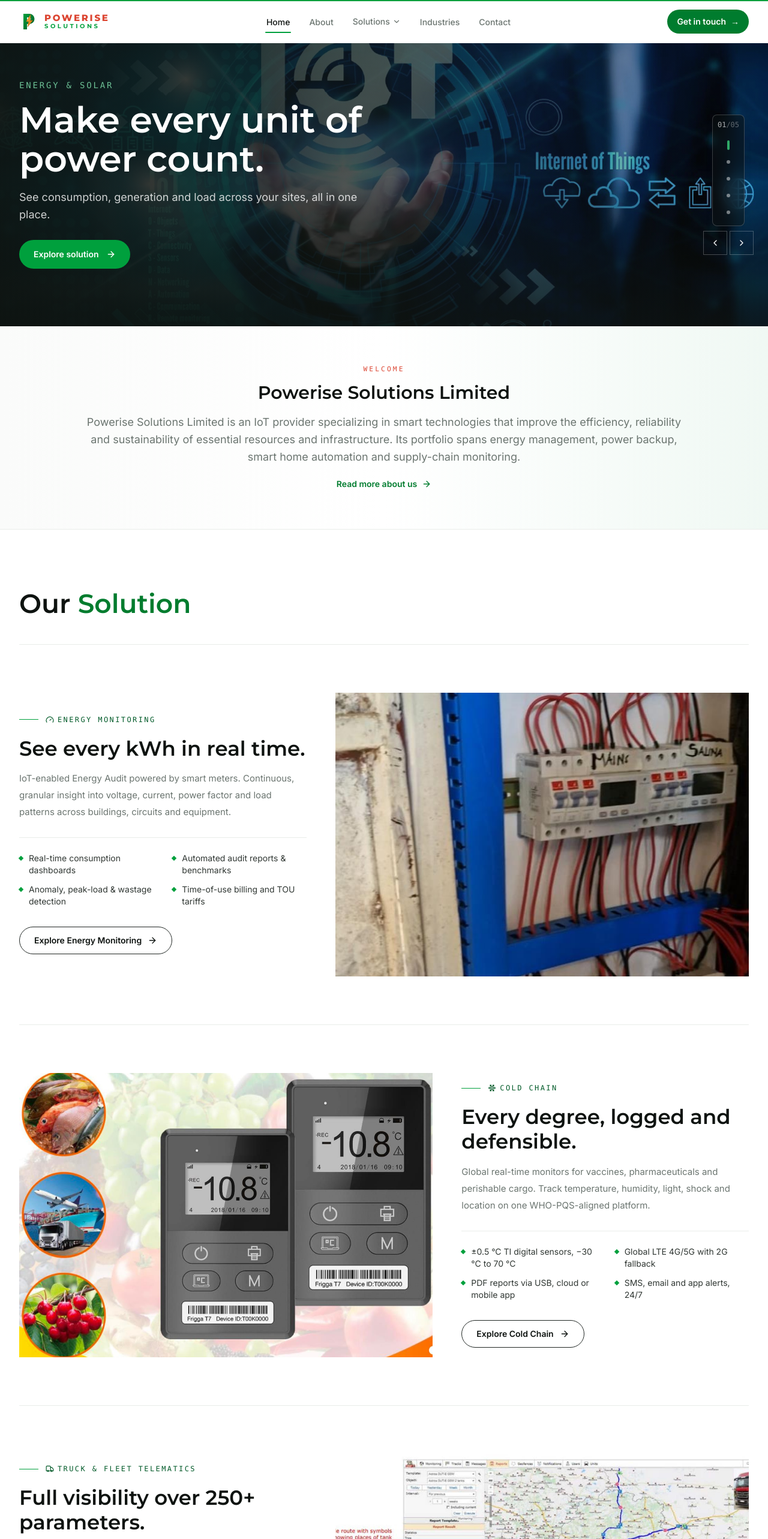
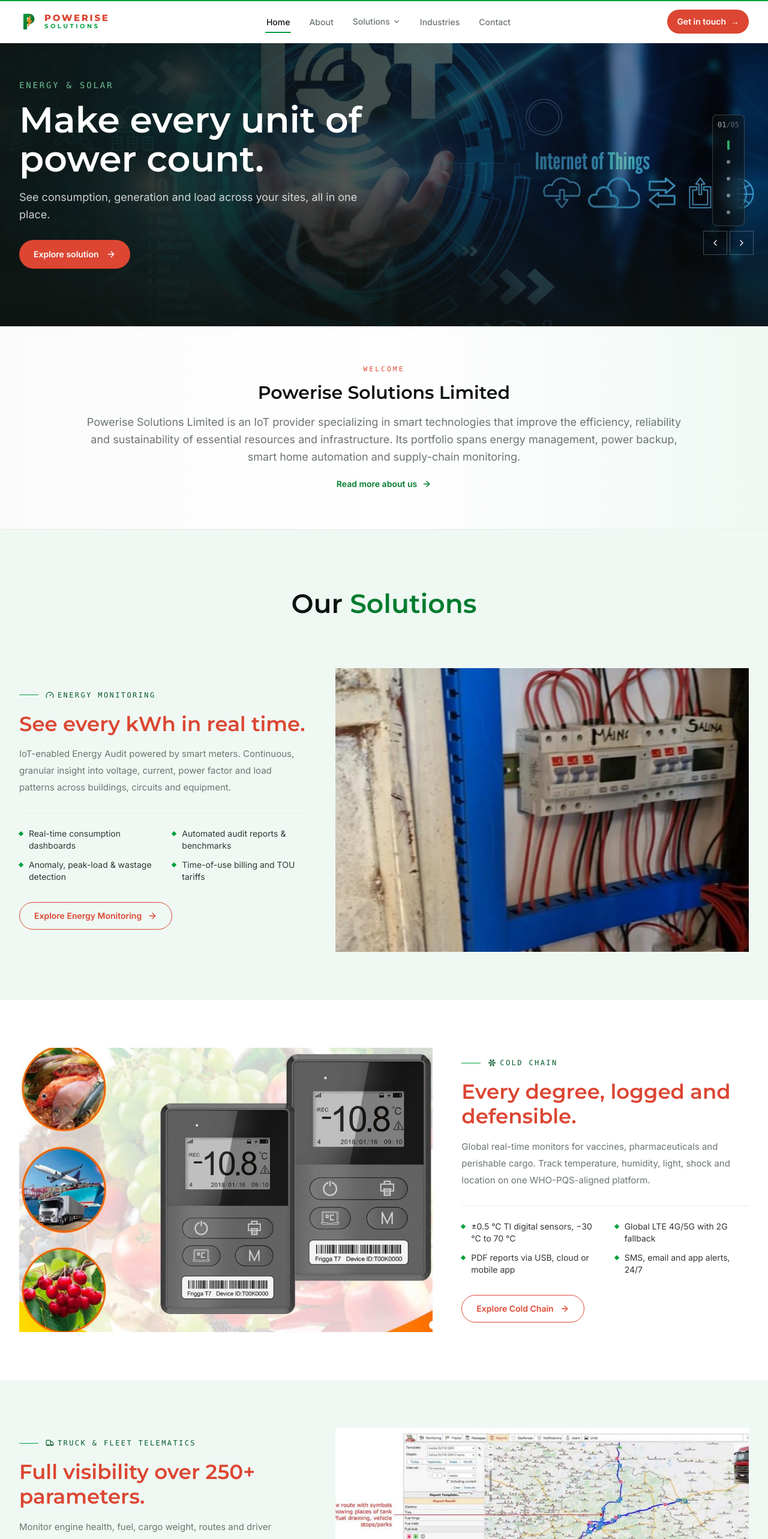
Before and after one commit to dfrey3820/powerise, a Next.js app: page / in a window 1280 px wide. Shown: the top 2566 px of the page at 60% size. Built offline with nearby package versions, Linux system fonts and the light colour scheme.

Commit message:
Brand-red accents: alternating solution bands, red titles and CTAs in hero, navbar and divisions

```diff
--- a/src/components/Hero.tsx
+++ b/src/components/Hero.tsx
@@ -126,7 +126,7 @@
             <div className="mt-7">
               <Link
                 href={active.href}
-                className="inline-flex min-h-12 items-center gap-3 rounded-full bg-brand-500 px-6 text-sm font-semibold text-white transition-colors hover:bg-brand-600"
+                className="inline-flex min-h-12 items-center gap-3 rounded-full bg-brand-red px-6 text-sm font-semibold text-white transition-colors hover:bg-brand-red/85"
               >
                 Explore solution
                 <ArrowRight className="h-4 w-4" />
--- a/src/components/Navbar.tsx
+++ b/src/components/Navbar.tsx
@@ -171,7 +171,7 @@
           <div className="hidden lg:block">
             <Link
               href="/contact"
-              className="inline-flex items-center gap-2 rounded-full bg-brand-600 px-4 py-2.5 text-sm font-semibold text-white transition-colors hover:bg-brand-700"
+              className="inline-flex items-center gap-2 rounded-full bg-brand-red px-4 py-2.5 text-sm font-semibold text-white transition-colors hover:bg-brand-red/85"
             >
               Get in touch
               <span aria-hidden>→</span>
@@ -271,7 +271,7 @@
               </ul>
               <Link
                 href="/contact"
-                className="mt-3 flex items-center justify-center rounded-full bg-brand-600 px-4 py-2.5 text-sm font-semibold text-white hover:bg-brand-700"
+                className="mt-3 flex items-center justify-center rounded-full bg-brand-red px-4 py-2.5 text-sm font-semibold text-white hover:bg-brand-red/85"
               >
                 Get in touch →
               </Link>
--- a/src/components/Pillars.tsx
+++ b/src/components/Pillars.tsx
@@ -31,28 +31,28 @@
 
 export function Pillars() {
   return (
-    <section id="divisions" className="relative py-16 md:py-24">
-      <div className="container-x">
+    <section id="divisions" className="relative">
       {/* Section header */}
-        <div className="border-b border-ink-300 pb-10">
+      <div className="bg-brand-50/60 pt-16 text-center md:pt-24">
         <h2 className="font-display text-3xl font-semibold leading-tight text-fog-100 sm:text-4xl md:text-[2.75rem]">
-            Our <span className="text-brand-600">Solution</span>
+          Our <span className="text-brand-600">Solutions</span>
         </h2>
       </div>
 
-        {/* Division chapters */}
-        <div>
+      {/* Division chapters, alternating full-width bands */}
       {pillars.map((p, i) => {
         const Icon = icons[p.icon as keyof typeof icons] ?? Gauge;
         const imageLeft = i % 2 === 1;
 
         return (
+          <div
+            key={p.slug}
+            className={i % 2 === 0 ? "bg-brand-50/60" : "bg-ink-50"}
+          >
+            <div className="container-x">
               <article
-                key={p.slug}
                 id={p.slug}
-                className={`grid scroll-mt-28 gap-10 py-14 md:grid-cols-12 md:gap-x-12 md:py-20 ${
-                  i > 0 ? "border-t border-ink-300" : ""
-                }`}
+                className="grid scroll-mt-28 gap-10 py-14 md:grid-cols-12 md:gap-x-12 md:py-20"
               >
                 {/* Copy */}
                 <div
@@ -68,7 +68,7 @@
                     </span>
                   </div>
 
-                  <h3 className="mt-5 font-display text-2xl font-semibold leading-snug text-fog-100 sm:text-3xl md:text-[2.125rem] md:leading-[1.2]">
+                  <h3 className="mt-5 font-display text-2xl font-semibold leading-snug text-brand-red sm:text-3xl md:text-[2.125rem] md:leading-[1.2]">
                     {p.tagline}
                   </h3>
 
@@ -94,7 +94,7 @@
                   <div className="mt-8">
                     <Link
                       href={`/services/${p.slug}`}
-                      className="group inline-flex items-center gap-2.5 rounded-full border border-ink-900 px-6 py-3 text-sm font-semibold text-fog-100 transition-colors hover:border-brand-600 hover:bg-brand-600 hover:text-white"
+                      className="group inline-flex items-center gap-2.5 rounded-full border border-brand-red px-6 py-3 text-sm font-semibold text-brand-red transition-colors hover:bg-brand-red hover:text-white"
                     >
                       Explore {p.title}
                       <ArrowRight className="h-4 w-4 transition-transform group-hover:translate-x-0.5" />
@@ -119,10 +119,10 @@
                   </div>
                 </div>
               </article>
+            </div>
+          </div>
         );
       })}
-        </div>
-      </div>
     </section>
   );
 }
```
Lines whose indentation alone changed are shown as unchanged.
